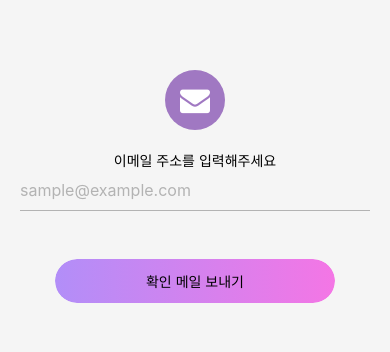
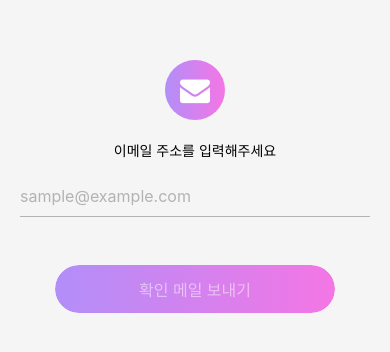
Before and after one commit to dice-talk/dice-talk-frontend, a React Native app: screen /EmailInput in a window 390 px wide. Shown: the part 232-584 px from the top of the page. Built offline with nearby package versions, Linux system fonts and the light colour scheme.

Commit message:
EmailInput_v3_button활성화/비활성화 구현1

```diff
--- a/signUp/EmailInput.js
+++ b/signUp/EmailInput.js
@@ -1,37 +1,59 @@
-//import React from 'react';
+import React, { useState } from 'react';
 import { View, Text, StyleSheet, TextInput, KeyboardAvoidingView, TouchableWithoutFeedback, Keyboard } from 'react-native';
 import LongButton from '../component/LongButton';
 import { FontAwesome } from '@expo/vector-icons';
+import { LinearGradient } from 'expo-linear-gradient';
 
 
 export default function EmailInput({navigation}) {
+    const [email, setEmail] = useState(""); // 이메일 입력 상태 관리
+    const [isValid, setIsValid] = useState(false); // 버튼 활성화 비활성화 + 이메일이 유효한지 check
+
+    const validateEmail = (text) => {
+        setEmail(text);
+        // 이메일 정규표현식
+        const emailRegex = /^[^\s@]+@[^\s@]+\.[^\s@]+$/;
+        // 이메일이 유효하면 true, 아니면 false
+        setIsValid(emailRegex.test(text));
+    }
+
     return (
         <KeyboardAvoidingView
             behavior='height' // 안드로이드 전용 설정
             style={styles.container}
         >
-            <TouchableWithoutFeedback onPress={Keyboard.dimiss}>
+            <TouchableWithoutFeedback onPress={Keyboard.dismiss}>
                 <View style={styles.inner}>
                     {/*아이콘*/}
-                    <View style={styles.iconContainer}>
+                    <LinearGradient
+                          colors={["#B28EF8", "#F476E5"]}
+                          start= { {x: 0, y: 0.5}}
+                          end= { {x: 1, y: 0.5}}
+                          style={styles.iconContainer}>
                         <FontAwesome name='envelope' size={30} color='white'/>
-                    </View>
+                    </LinearGradient>
 
                     {/*타이틀틀*/}
-                    <Text>이메일 주소를 입력해주세요</Text>
+                    <Text style={styles.titleText}>이메일 주소를 입력해주세요</Text>
 
                     <TextInput
                         style={styles.input}
                         placeholder='sample@example.com'
                         placeholderTextColor='#B3B3B3'
                         keyboardType='email-address' // 이메일 키보드 사용
-                        //autoCapitalize='none' // 첫 글자 대문자 방지지
-                        autoCorrect={false} // 자동 수정 방지지
+                        //autoCapitalize='none' // 첫 글자 대문자 방지
+                        autoCorrect={false} // 자동 수정 방지
+                        onChangeText={validateEmail} // 입력 값이 들어오면 이메일 검사를 진행한다.
+                        value={email}
                     />
-
                     <LongButton
-                        onPress={() => navigation.navigate()}>
-                        <Text styles={styles.text}>확인 메일 보내기</Text>
+                    onPress={() => navigation.navigate()}
+                    // 이메일이 올바르게 작성되지 않으면 비활성화
+                    disabled={!isValid}// 비활성 상태일 때 스타일 변경
+                    >
+                    <View style={[styles.button, !isValid && styles.disabledButton]}>
+                        <Text style={styles.text}>확인 메일 보내기</Text>
+                        </View>
                     </LongButton>
                 </View>
             </TouchableWithoutFeedback>
@@ -70,12 +92,20 @@ const styles = StyleSheet.create({
         borderBottomWidth: 1,
         borderBottomColor: '#B3B3B3',
         paddingVertical: 10,
-        marginBottom: 40, // ✅ 버튼과의 간격 추가
+        marginBottom: 40, // 버튼과의 간격 추가
         color: '#000',
     },
-    buttonText: {
+    text: {
         color: "white",
         fontSize: 16,
-        fontWeight: "bold",
-    }
+    },
+    titleText: {
+        marginBottom: 16,
+    },
+    // button: {
+    //     opacity: 1
+    // },
+    disabledButton: { // 버튼 비활성화 상태이 때 투명도 적용
+        opacity: 0.5,
+    },
 });
```
